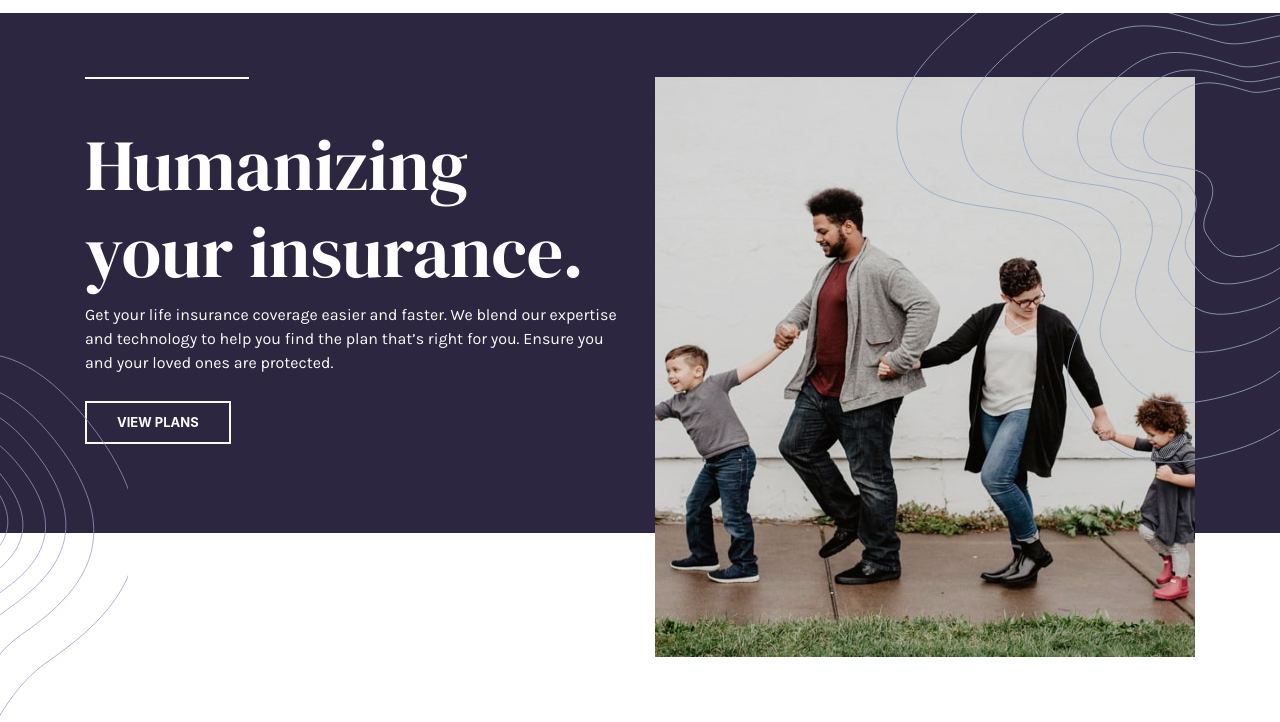
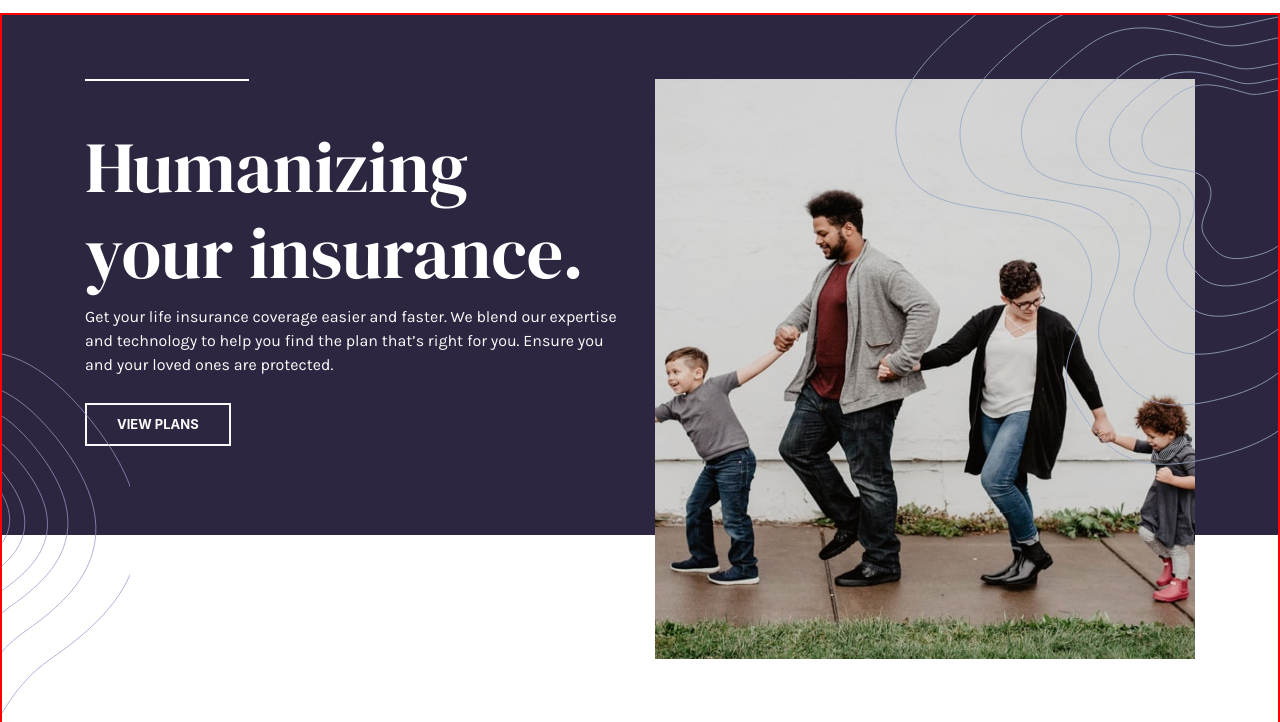
Before and after one commit to Haayzeed/insure-landing-page, a plain HTML site: page index.html in a window 1280 px wide. Shown: the part 78-800 px from the top of the page. Drawn offline with Linux system fonts and the light colour scheme.

Commit message:
new commit

```diff
--- a/css/style.css
+++ b/css/style.css
@@ -197,20 +197,22 @@
 		height: 50vh;
 	}
 }
-@media(max-width: 1920px) and (max-height: 1080px){
-	.banner{
-		height: 120vh;
-	}
-	.banner-content{
-		height: 80vh;
-	}
-}
+
 @media(max-width: 1680px){
 	.banner{
 		height: 72vh;
 	}
 	.banner-content{
 		height: 50vh;
+	}
+}
+@media(max-width: 1600px) and (max-height: 900px){
+	.banner{
+		height: 85vh;
+		border: 2px solid red;
+	}
+	.banner-content{
+		height: 60vh;
 	}
 }
 @media(max-width: 1440px) and (max-height: 900px){
```
